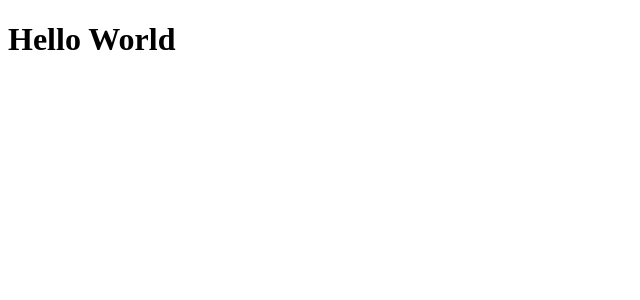
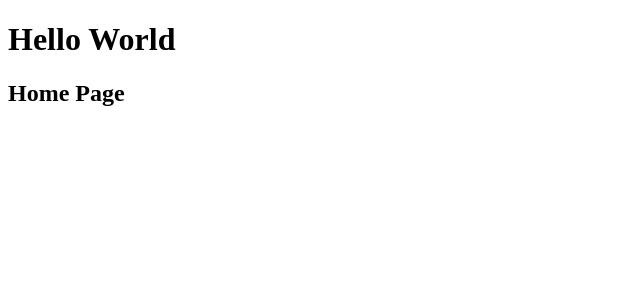
Before and after one commit to amazinglynormal/e-comm-project, a React app in the folder src/frontend/: page / in a window 1280 px wide. Shown: the top 300 px of the page, without its empty margins (0-640 px from the left). Built offline with nearby package versions, Linux system fonts and the light colour scheme.

Commit message:
Add and set up router. Closes #4.

```diff
--- a/src/frontend/package.json
+++ b/src/frontend/package.json
@@ -14,7 +14,8 @@
   "dependencies": {
     "@babel/runtime": "^7.15.4",
     "react": "^17.0.2",
-    "react-dom": "^17.0.2"
+    "react-dom": "^17.0.2",
+    "react-router-dom": "^5.3.0"
   },
   "devDependencies": {
     "@babel/core": "^7.15.5",
@@ -25,6 +26,7 @@
     "@pmmmwh/react-refresh-webpack-plugin": "^0.5.1",
     "@types/react": "^17.0.21",
     "@types/react-dom": "^17.0.9",
+    "@types/react-router-dom": "^5.1.9",
     "@typescript-eslint/eslint-plugin": "^4.31.1",
     "@typescript-eslint/parser": "^4.31.1",
     "autoprefixer": "^10.3.4",
--- a/src/frontend/src/App.tsx
+++ b/src/frontend/src/App.tsx
@@ -1,7 +1,20 @@
+import { BrowserRouter as Router, Route, Switch } from "react-router-dom";
+
+import Home from "./home/Home";
+
 import "tailwindcss/tailwind.css";
 
 const App = () => {
-  return <h1 className="text-5xl">Hello World</h1>;
+  return (
+    <Router>
+      <h1 className="text-2xl">Hello World</h1>
+      <Switch>
+        <Route exact path="/">
+          <Home />
+        </Route>
+      </Switch>
+    </Router>
+  );
 };
 
 export default App;
--- /dev/null
+++ b/src/frontend/src/home/Home.tsx
@@ -0,0 +1,5 @@
+const Home = () => {
+  return <h2>Home Page</h2>;
+};
+
+export default Home;
```
Also changed, not shown: 1 other file (tests, documents, lock files or other folders).
